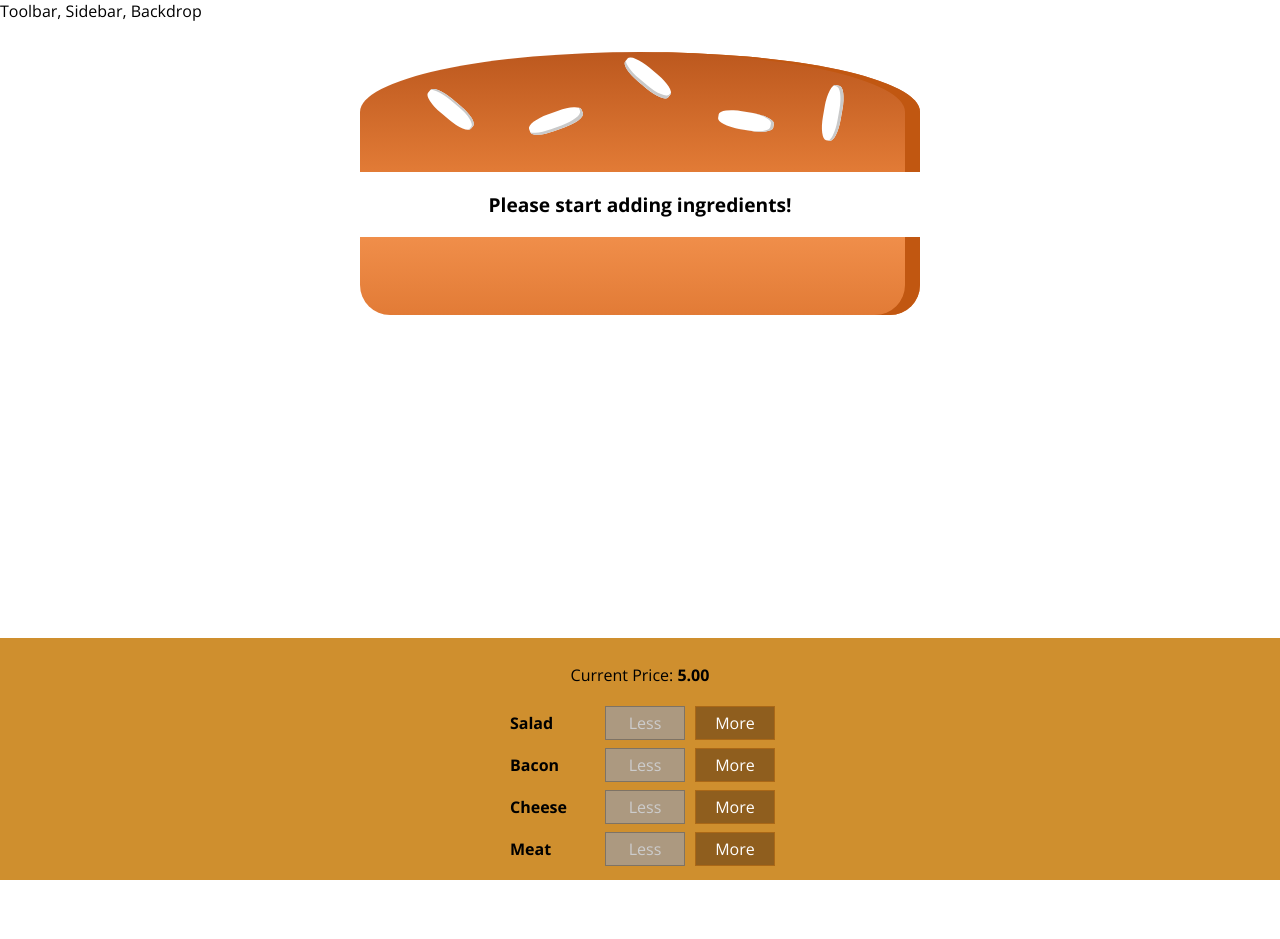
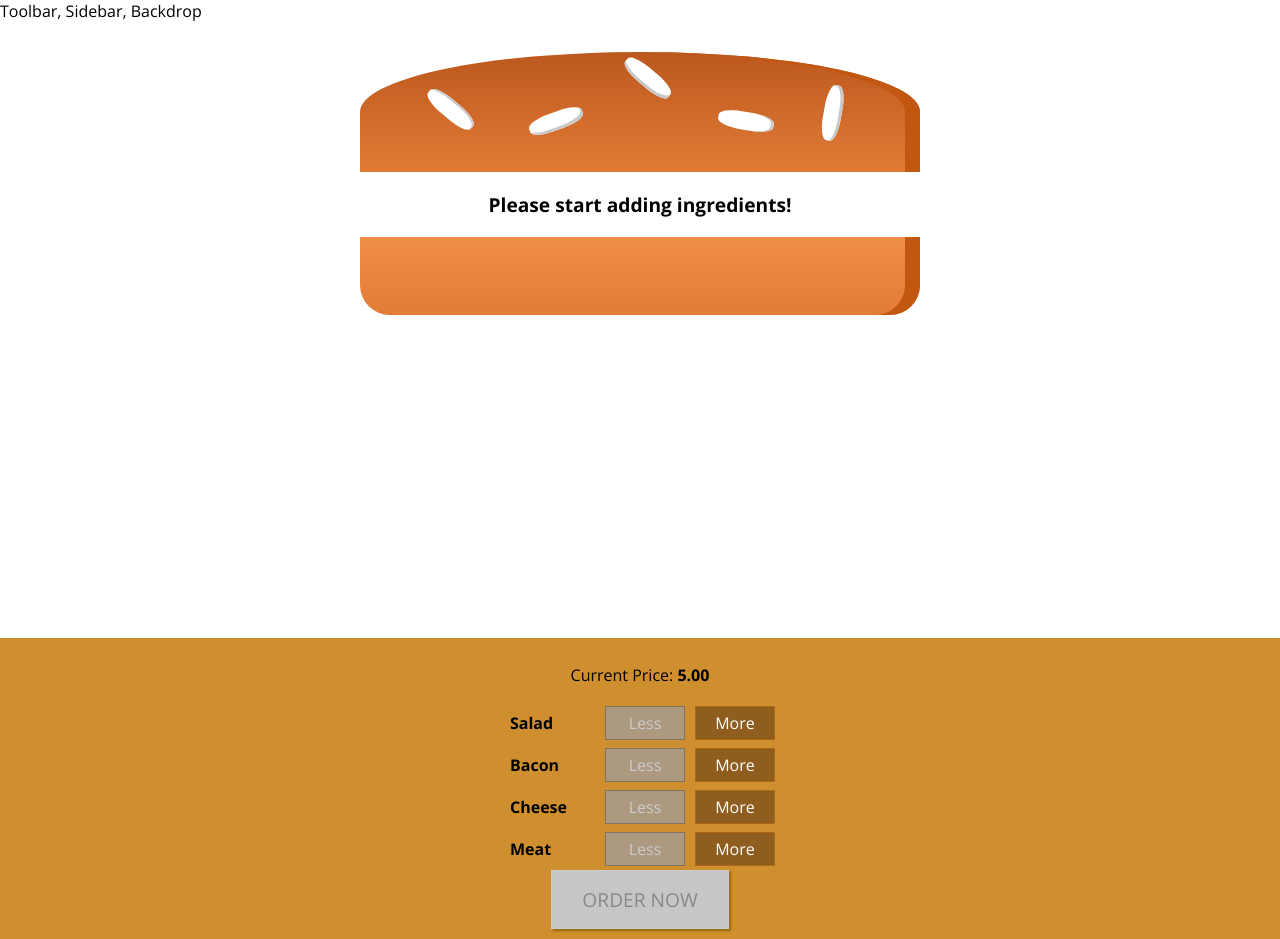
Before and after one commit to keff6/react-hamburger-app, a React app: page / in a window 1280 px wide. Before the commit the page ends 880 px from the top, so only its background shows below. Built offline with nearby package versions, Linux system fonts and the light colour scheme.

Commit message:
Add Modal and Backdrop components

```diff
--- a/src/components/Burger/BuildControls/BuildControls.css
+++ b/src/components/Burger/BuildControls/BuildControls.css
@@ -8,3 +8,45 @@
   padding: 10px 0;
   width: 100%;
 }
+
+
+.OrderButton {
+  background-color: #DAD735;
+  outline: none;
+  cursor: pointer;
+  border: 1px solid #966909;
+  color: #966909;
+  font-family: inherit;
+  font-size: 1.2em;
+  padding: 15px 30px;
+  box-shadow: 2px 2px 2px #966909;
+}
+
+.OrderButton:hover, .OrderButton:active {
+  background-color: #A0DB41;
+  border: 1px solid #966909;
+  color: #966909;
+}
+
+.OrderButton:disabled {
+  background-color: #C7C6C6;
+  cursor: not-allowed;
+  border: 1px solid #ccc;
+  color: #888888;
+}
+
+.OrderButton:not(:disabled) {
+  animation: enable 0.3s linear;
+}
+
+@keyframes enable {
+  0% {
+      transform: scale(1);
+  }
+  60% {
+      transform: scale(1.1);
+  }
+  100% {
+      transform: scale(1);
+  }
+}
--- a/src/components/Burger/BuildControls/BuildControls.js
+++ b/src/components/Burger/BuildControls/BuildControls.js
@@ -21,6 +21,13 @@
         disabled={props.disabled[ctrl.type]}
       />
     ))}
+    <button
+      className={classes.OrderButton}
+      disabled={!props.purchaseable}
+      onClick={props.ordered}
+    >
+      ORDER NOW
+    </button>
   </div>
 );
 
--- /dev/null
+++ b/src/components/Burger/OrderSummary/OrderSummary.js
@@ -0,0 +1,25 @@
+import React from 'react';
+import Wrapper from '../../../hoc/Wrapper';
+
+const orderSummary = props => {
+  const ingredientSummary = Object.keys(props.ingredients).map(ingKey => {
+    return (
+      <li key={ingKey}>
+        <span style={{textTransfrom: 'capitalize'}}>{ingKey}</span>: {props.ingredients[ingKey]}
+      </li>
+    )
+  });
+
+  return (
+    <Wrapper>
+      <h3>Your Order</h3>
+      <p>A delicious burger with the following ingredients:</p>
+      <ul>
+        {ingredientSummary}
+      </ul>
+      <p>Continue to Checkout?</p>
+    </Wrapper>
+  );
+}
+
+export default orderSummary;
--- /dev/null
+++ b/src/components/UI/Backdrop/Backdrop.css
@@ -0,0 +1,9 @@
+.Backdrop {
+  width: 100%;
+  height: 100%;
+  position: fixed;
+  z-index: 100;
+  left: 0;
+  top: 0;
+  background-color: rgba(0, 0, 0, 0.5);
+}
--- /dev/null
+++ b/src/components/UI/Backdrop/Backdrop.js
@@ -0,0 +1,14 @@
+import React from 'react';
+import classes from './Backdrop.css';
+
+const backdrop = props => (
+  props.show ?
+    <div
+      className={classes.Backdrop}
+      onClick={props.clicked}
+    ></div>
+    : null
+);
+
+
+export default backdrop;
--- /dev/null
+++ b/src/components/UI/Modal/Modal.css
@@ -0,0 +1,20 @@
+.Modal {
+  position: fixed;
+  z-index: 500;
+  background-color: white;
+  width: 70%;
+  border: 1px solid #ccc;
+  box-shadow: 1px 1px 1px black;
+  padding: 16px;
+  left: 15%;
+  top: 30%;
+  box-sizing: border-box;
+  transition: all 0.3s ease-out;
+}
+
+@media (min-width: 600px) {
+  .Modal {
+      width: 500px;
+      left: calc(50% - 250px);
+  }
+}
--- /dev/null
+++ b/src/components/UI/Modal/Modal.js
@@ -0,0 +1,27 @@
+import React from 'react';
+import classes from './Modal.css';
+import Backdrop from './../Backdrop/Backdrop';
+import Wrapper from '../../../hoc/Wrapper';
+
+const Modal = props => {
+
+  return (
+    <Wrapper>
+      <Backdrop
+        show={props.show}
+        clicked={props.modalClosed}
+      />
+      <div
+        className={classes.Modal}
+        style={{
+          transform: props.show ? 'translateY(0)' : 'translateY(-100vh)',
+          opacity: props.show ? '1' : '0'
+        }}
+      >
+        { props.children }
+      </div>
+    </Wrapper>
+  );
+}
+
+export default Modal;
--- a/src/containers/BurgerBuilder/BurgerBuilder.js
+++ b/src/containers/BurgerBuilder/BurgerBuilder.js
@@ -2,6 +2,8 @@
 import Wrapper from '../../hoc/Wrapper';
 import Burger from '../../components/Burger/Burger';
 import BuildControls from '../../components/Burger/BuildControls/BuildControls';
+import Modal from './../../components/UI/Modal/Modal';
+import OrderSummary from './../../components/Burger/OrderSummary/OrderSummary';
 
 const INGREDIENT_PRICES = {
   salad: .5,
@@ -9,8 +11,6 @@
   meat: 1.3,
   bacon: .7,
 }
-
-
 
 class BurgerBuilder extends Component {
   state = {
@@ -21,6 +21,18 @@
       meat: 0,
     },
     totalPrice: 5,
+    purchaseable: false,
+    purchasing: false,
+  }
+
+  updatePurchaseState = (ingredients) => {
+    const sum = Object.keys(ingredients).map(ingKey => {
+      return ingredients[ingKey];
+    }).reduce((sum, el) => {
+      return sum + el;
+    },0);
+
+    this.setState({ purchaseable: sum > 0 });
   }
 
   addIngredientHandler = type => {
@@ -39,6 +51,7 @@
       ingredients: updatedIngredients,
       totalPrice: newPrice,
     });
+    this.updatePurchaseState(updatedIngredients);
   }
 
   removeIngredientHandler = type => {
@@ -60,6 +73,15 @@
       ingredients: updatedIngredients,
       totalPrice: newPrice,
     });
+    this.updatePurchaseState(updatedIngredients);
+  }
+
+  purchaseHandler = () => {
+    this.setState({purchasing: true});
+  }
+
+  purchaseCancelHandler = () => {
+    this.setState({purchasing: false});
   }
 
   render () {
@@ -73,12 +95,20 @@
 
     return (
       <Wrapper>
+        <Modal
+          show={this.state.purchasing}
+          modalClosed={this.purchaseCancelHandler}
+        >
+          <OrderSummary ingredients={this.state.ingredients} />
+        </Modal>
         <Burger ingredients={this.state.ingredients} />
         <BuildControls
           ingredientAdded={this.addIngredientHandler}
           ingredientRemoved={this.removeIngredientHandler}
           disabled={disabledInfo}
           price={this.state.totalPrice}
+          purchaseable={this.state.purchaseable}
+          ordered={this.purchaseHandler}
         />
       </Wrapper>
     );
```
